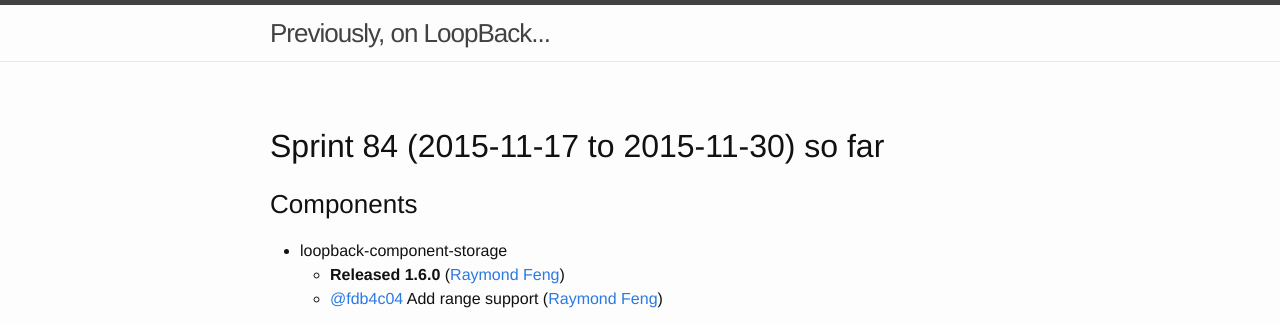
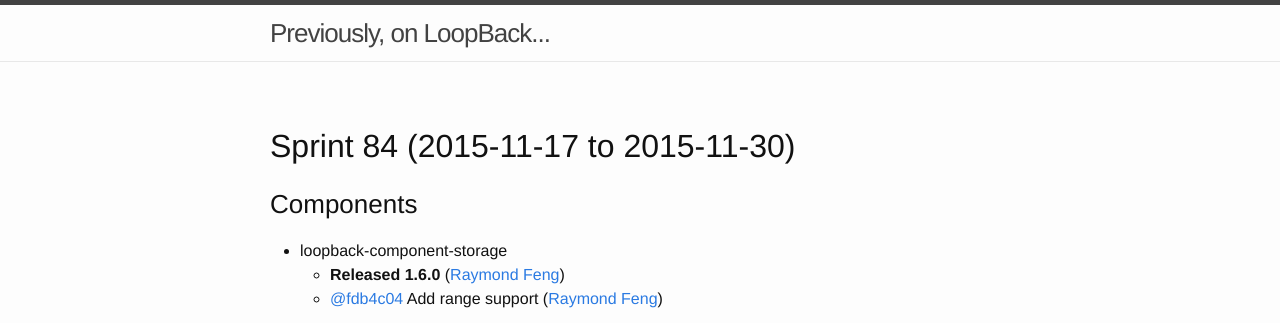
Before and after one commit to strongloop/loopback, a Jekyll site: the page built from index.md, in a window 1280 px wide and 900 px high. Shown: the top 323 px of the window. Built offline with Jekyll 4.4.1, drawn with Linux system fonts in a browser that asks for light colours.

Commit message:
Update changelog

```diff
--- a/index.md
+++ b/index.md
@@ -1,7 +1,7 @@
 ---
 layout: page
 ---
-## Sprint 84 (2015-11-17 to 2015-11-30) so far
+## Sprint 84 (2015-11-17 to 2015-11-30)
 
 ### Components
  * loopback-component-storage
```
